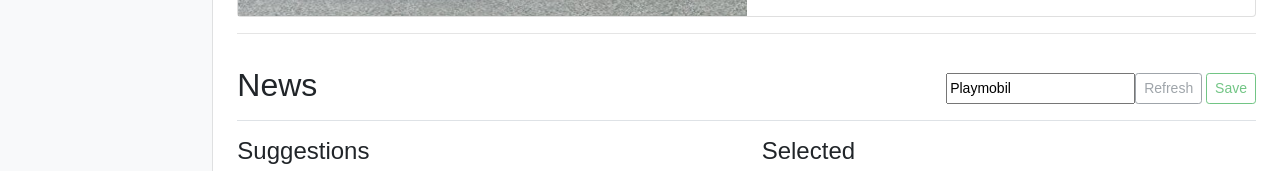
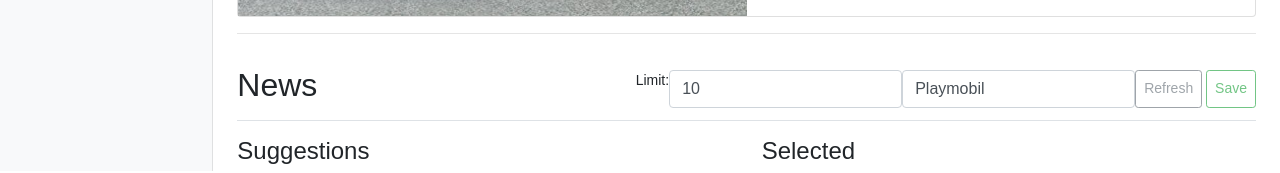
Before and after one commit to pankajpatel/interactive-store-ui, a React (Create React App) app: page / in a window 1280 px wide. Shown: the part 629-802 px from the top of the page. Built offline with nearby package versions, Linux system fonts and the light colour scheme; no server answers.

Commit message:
Add limit input

```diff
--- a/src/App.css
+++ b/src/App.css
@@ -142,3 +142,8 @@ body {
 .badge-likes img {
   width: 1em;
 }
+
+.input-box {
+  display: inline-block;
+  width: auto;
+}
--- a/src/News.js
+++ b/src/News.js
@@ -14,6 +14,7 @@ class Product extends Component {
       loading: false,
       selected: {},
       query: 'Playmobil',
+      limit: 10,
     };
     this.getNews = this.getNews.bind(this);
     this.setNews = this.setNews.bind(this);
@@ -34,9 +35,15 @@ class Product extends Component {
   }
 
   getNews() {
-    if (this.state.loading) return;
+    const {
+      loading,
+      query,
+      limit,
+    } = this.state;
+
+    if (loading) return;
     this.setState({ loading: true });
-    fetch(`${url}?q=${this.state.query}&limit=10`)
+    fetch(`${url}?q=${query}&limit=${limit}`)
       .then(response => response.json())
       .then(data => {
         this.setState({ news: data.documents, loading: false, selected: data.selected || {} });
@@ -56,8 +63,11 @@ class Product extends Component {
       .then(response => response.json())
       .then(console.log);
   }
+  handleLimitChange = (e) => {
+    this.setState({ limit: e.target.value });
+  };
 
-  handleChange = (e) => {
+  handleQueryChange = (e) => {
     this.setState({ query: e.target.value });
   };
 
@@ -68,27 +78,44 @@ class Product extends Component {
   };
 
   render() {
+    const {
+      limit,
+      query,
+      loading,
+      selected,
+      news,
+    } = this.state;
+
     return (<div>
         <div
           className="d-flex justify-content-between flex-wrap flex-md-nowrap align-items-center pt-3 pb-2 mb-3 border-bottom">
           <h1 className="h2">News</h1>
           <div className="btn-toolbar mb-2 mb-md-0">
+            <label for="limit">Limit: </label>
             <input
-              value={this.state.query}
-              onChange={this.handleChange}
+              className="form-control input-box"
+              value={limit}
+              onChange={this.handleLimitChange}
+              id="limit"
+              type="number"
+            />
+            <input
+              className="form-control input-box"
+              value={query}
+              onChange={this.handleQueryChange}
               onKeyPress={this.handleKeyPress}
               type="text"
             />
             <button
               onClick={this.getNews}
               className="btn btn-sm btn-outline-secondary"
-              disabled={this.state.loading}>Refresh
+              disabled={loading}>Refresh
             </button>
             &nbsp;
             <button
               onClick={this.setNews}
               className="btn btn-sm btn-outline-success"
-              disabled={this.state.loading || Object.keys(this.state.selected).length === 0}>Save
+              disabled={loading || Object.keys(selected).length === 0}>Save
             </button>
           </div>
         </div>
@@ -97,11 +124,11 @@ class Product extends Component {
             <h4 className="h4">Suggestions</h4>
             <div className="list-group">
               {
-                this.state.loading ? <center><img src={spinner} alt=''/></center> :
-                  this.state.news.map(news =>
+                loading ? <center><img src={spinner} alt=''/></center> :
+                  news.map(news =>
                     <NewsButton
                       key={news.id} news={news}
-                      active={this.state.selected[news.id]}
+                      active={selected[news.id]}
                       click={this.pickNews.bind(this, news)}
                     />)
               }
@@ -111,12 +138,12 @@ class Product extends Component {
             <h4 className="h4">Selected</h4>
             <div className="list-group">
               {
-                Object.keys(this.state.selected).map(k =>
+                Object.keys(selected).map(k =>
                   <NewsButton
                     key={k}
-                    news={this.state.selected[k]}
-                    active={this.state.selected[this.state.selected[k].id]}
-                    click={this.pickNews.bind(this, this.state.selected[k])}
+                    news={selected[k]}
+                    active={selected[selected[k].id]}
+                    click={this.pickNews.bind(this, selected[k])}
                   />)
               }
             </div>
```
